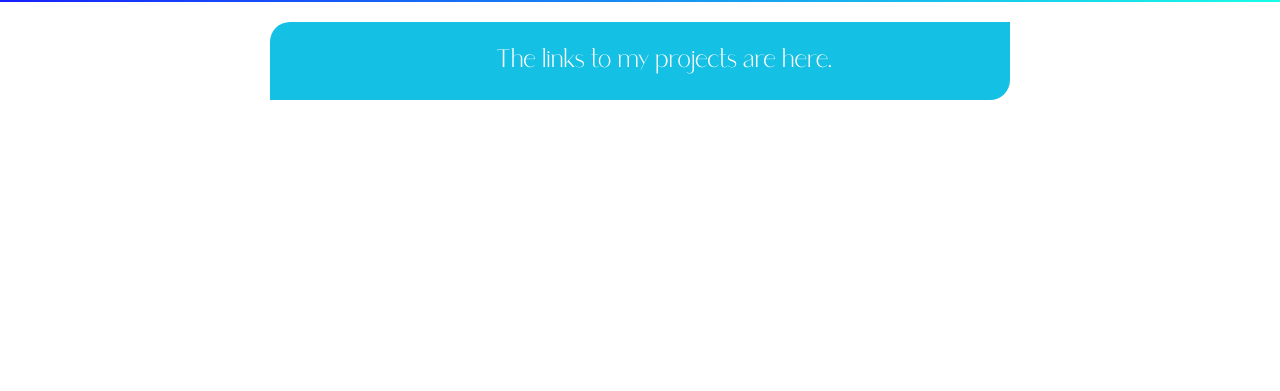
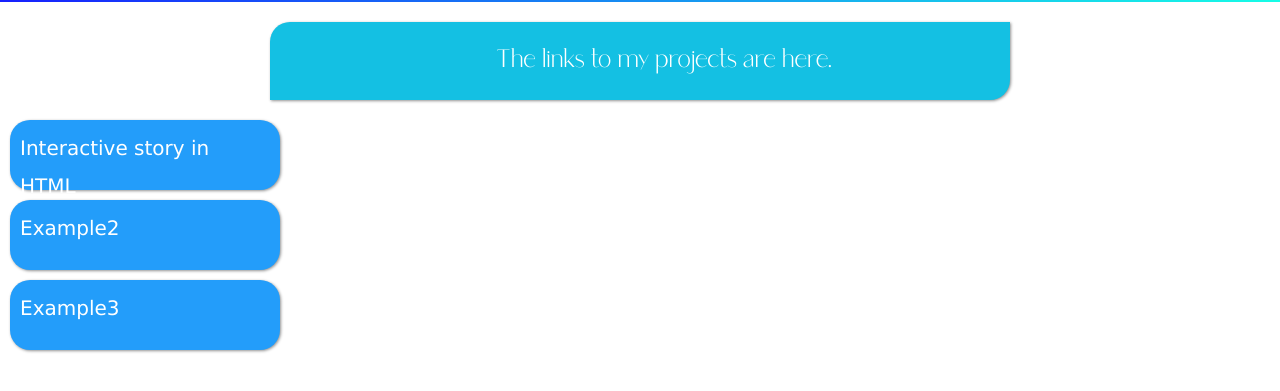
Before and after one commit to DaniellyLiba/portfolio-DaniellyLiba, a plain HTML site: page index.html in a window 1280 px wide. Shown: the part 79-470 px from the top of the page. Drawn offline with Linux system fonts and the light colour scheme.

Commit message:
commit development of main

```diff
--- a/index.html
+++ b/index.html
@@ -13,6 +13,20 @@
     </header>
     <main>
         <p>The links to my projects are here.</p>
+
+        <div class="square">
+            <a href="#">Interactive story in HTML</a>
+        </div>
+
+        <div class="square">
+            <a href="#">Example2</a>
+        </div>
+
+        <div class="square">
+            <a href="#">Example3</a>
+        </div>
+
     </main>
+
 </body>
 </html>
--- a/style.css
+++ b/style.css
@@ -38,12 +38,42 @@ p{
 
 main{
     font: normal 25px 'font2', Arial, sans-serif;
+    margin: auto;
+    max-width: 100%;
+    min-width: 300px;
+    color: #ffffff;
+}
+
+main > p {
+    background-color: var(--cor4);
+    margin-top: 20px;
+    border-radius: 20px 0px;
     padding: 20px;
-    margin: auto;
     max-width: 700px;
     min-width: 300px;
-    background-color: var(--cor4);
-    margin-top: 20px;
+    margin: 20px auto;
+    box-shadow: 1px 1px 3px rgba(0, 0, 0, 0.432);
+}
+
+.square{
+    width: 250px;
+    height: 50px;
+    background-color: var(--cor3);
+    margin: 10px;
+    padding: 10px;
+    border-radius: 20px;
+    box-shadow: 1px 1px 3px rgba(0, 0, 0, 0.432);
+}
+
+.square:hover{
+    width: 350px;
+    transition-duration: 1s;
+}
+
+a{
+    text-decoration: none;
+    font: normal 20px 'Lucida Sans', 'Lucida Sans Regular', 'Lucida Grande', 'Lucida Sans Unicode', Geneva, Verdana, sans-serif;
     color: #ffffff;
-    border-radius: 20px 0px;
+    text-align: justify;
+
 }
```
